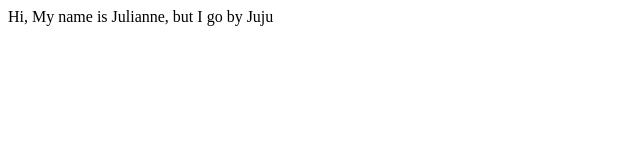
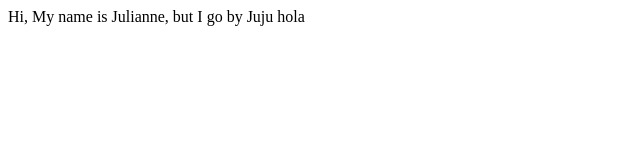
Before and after one commit to jads424/jads424.github.io, a plain HTML site: page index.html in a window 1280 px wide. Shown: the full height of the page, 0-640 px from the left. Drawn offline with Linux system fonts and the light colour scheme.

Commit message:
Update index.html

```diff
--- a/index.html
+++ b/index.html
@@ -1,5 +1,7 @@
 <html>
   <body>
     Hi, My name is Julianne, but I go by Juju
+
+    hola
   </body>
 </html>
```
